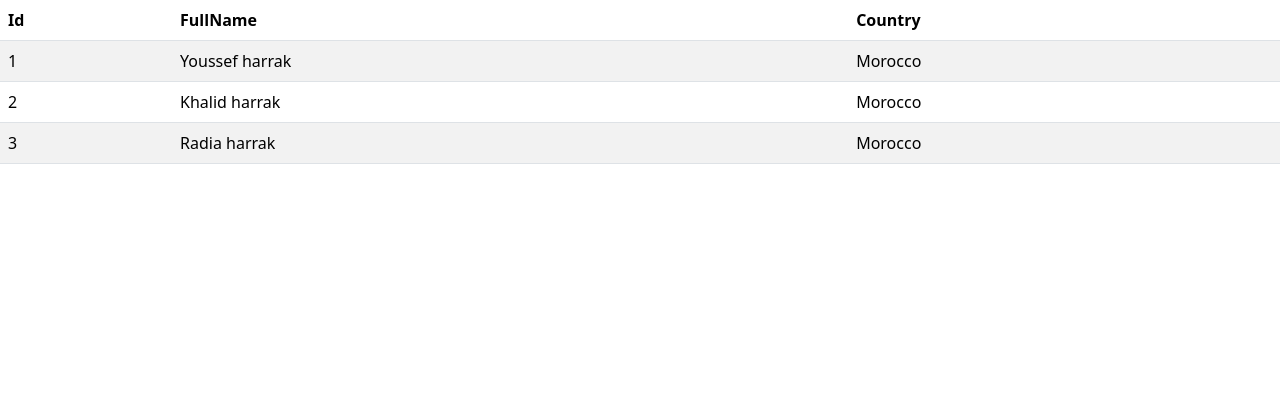
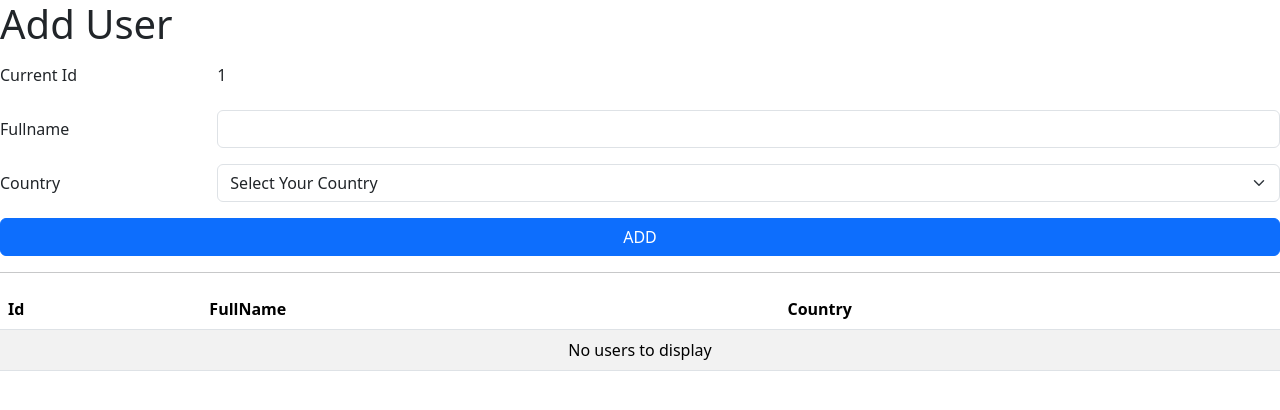
Before and after one commit to youssefharrak1/First-Steps-to-learn-React, a React (Create React App) app: page / in a window 1280 px wide. Shown: the top 410 px of the page. Built offline with nearby package versions, Linux system fonts and the light colour scheme.

Commit message:
Added an event to provide the data from the child component to the parent component

```diff
--- a/src/Users/UsersAdd.jsx
+++ b/src/Users/UsersAdd.jsx
@@ -0,0 +1,57 @@
+import {useRef} from "react";
+
+export default function UsersAdd({lastid,onAddUser})
+{
+    const fullname=useRef(null);
+    const country=useRef(null);
+    const handleSubmit=(e)=>
+{
+    e.preventDefault();
+  onAddUser({
+      payload:{
+          fullname:fullname.current.value,
+          country:country.current.value,
+      }
+  })
+
+
+}
+    return (
+        <>
+            <h1> Add User</h1>
+            <form onSubmit={handleSubmit} >
+                <div className="mb-3 row">
+                    <label htmlFor="Current Id" className="col-sm-2 col-form-label">Current Id</label>
+                    <div className="col-sm-10">
+                        <input type="text" readOnly className="form-control-plaintext" id="Current Id" value={lastid} />
+                    </div>
+
+                </div>
+
+                <div className="mb-3 row">
+                    <label htmlFor="Fullname" className="col-sm-2 col-form-label">Fullname</label>
+                    <div className="col-sm-10">
+                        <input type="text" className="form-control" id="Fullname"   name="fullname" ref={fullname} />
+                    </div>
+
+                </div>
+
+                <div className="mb-3 row">
+                    <label htmlFor="Country" className="col-sm-2 col-form-label">Country</label>
+                    <div className="col-sm-10">
+                        <select className="form-select" name="country"  id="Country" ref={country}>
+                            <option value="">Select Your Country</option>
+                            <option value="Morocco">Morocco</option>
+                            <option value="Algeria">Algeria</option>
+                            <option value="Tunisia">Tunisia</option>
+                        </select>
+                    </div>
+
+                </div>
+                <div className="d-grid gap-2">
+                    <button className="btn btn-primary" type="submit">ADD</button>
+                </div>
+            </form>
+        </>
+    )
+}
--- a/src/Users/UsersApp.jsx
+++ b/src/Users/UsersApp.jsx
@@ -1,28 +1,25 @@
 import UsersTable from "./UsersTable";
 import {useState} from "react";
+import UsersAdd from "./UsersAdd";
 
 export default function  UsersApp()
 {
-    const InitialData=[
-        {
-            id:1,
-            fullname:"Youssef harrak",
-            country:"Morocco",
-        },
-        {
-            id:2,
-            fullname:"Khalid harrak",
-            country:"Morocco",
-        },
-        {
-            id:3,
-            fullname:"Radia harrak",
-            country:"Morocco",
-        }
-    ]
-    const [users, setUsers]=useState(InitialData)
+
+    const [users, setUsers]=useState([])
+    const[lastid,setLastId]=useState(1)
+    const addUser=(data)=>{
+     setUsers(prevState => [...prevState,data.payload])
+     setLastId(prevState => prevState+1)
+
+    }
     return(
-       <UsersTable users={users} />
+        <>
+            <UsersAdd lastid={lastid} onAddUser={addUser} />
+            <hr/>
+            <UsersTable users={users}  />
+
+        </>
+
     )
 
 }
```
